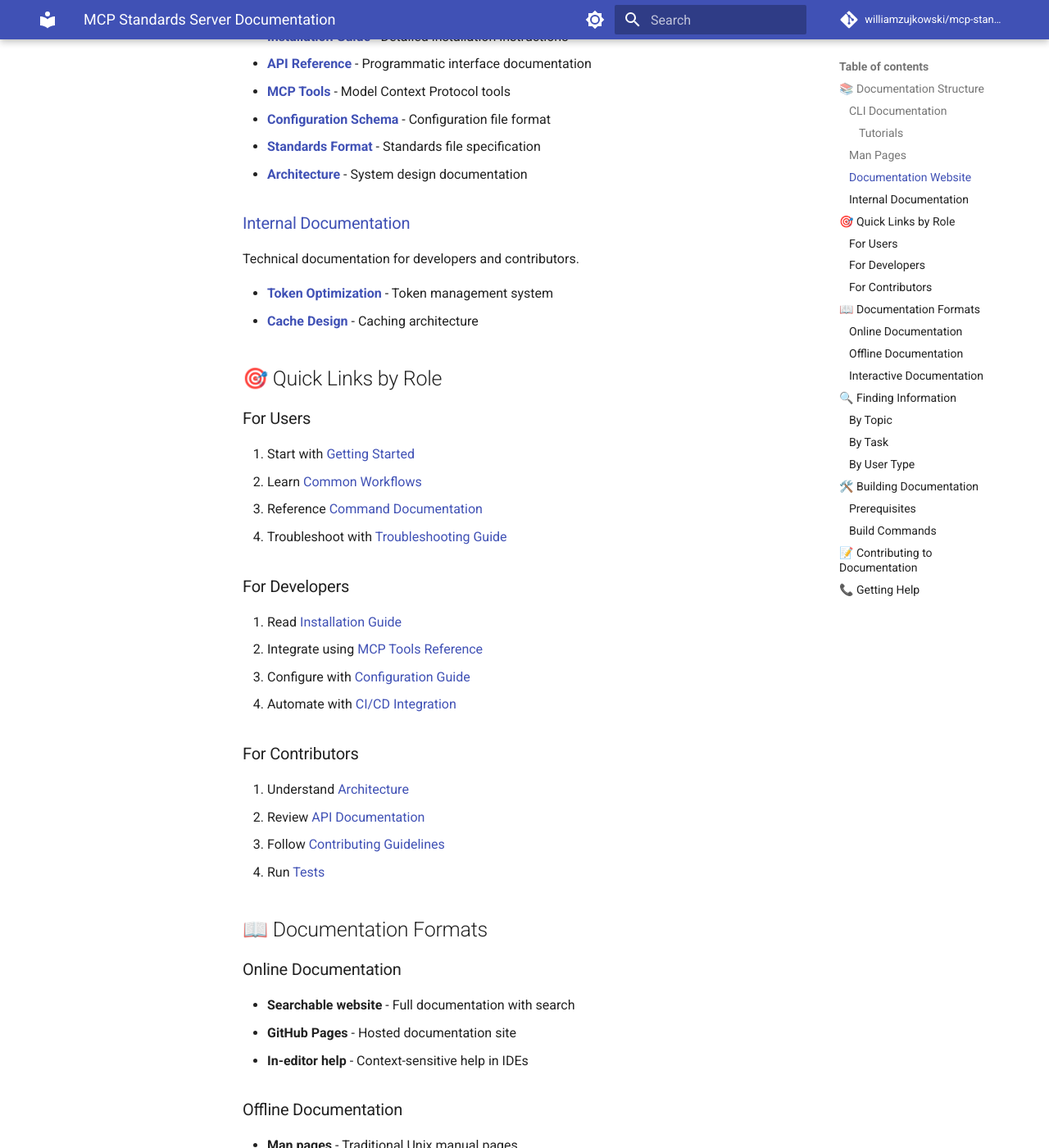
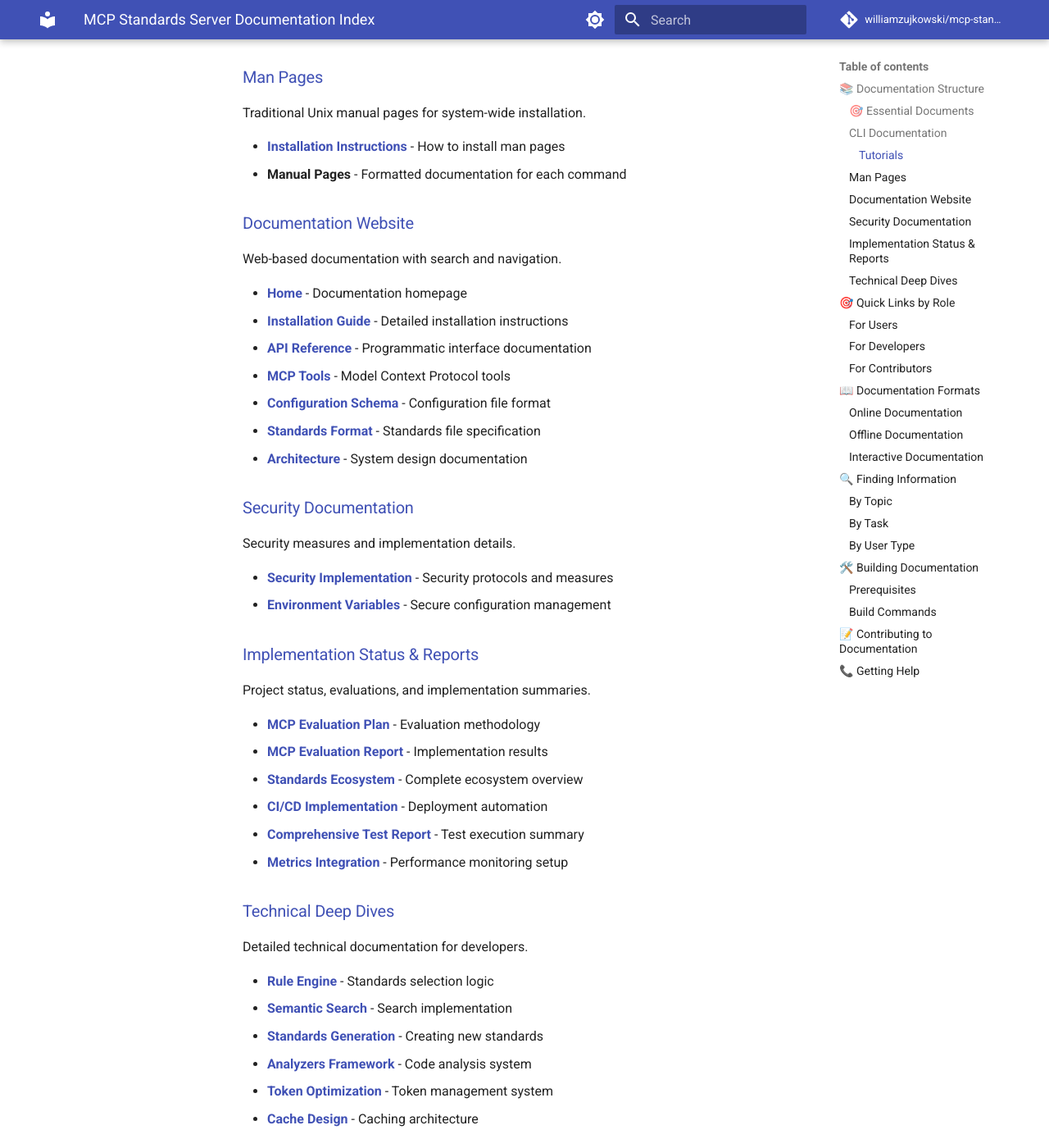
Before and after one commit to williamzujkowski/mcp-standards-server, an MkDocs documentation site: the page built from docs/README.md, in a window 1280 px wide and 1400 px high, scrolled down 1127 px. Shown: the whole window at 82% size. Built offline with MkDocs 1.6.1 and Material for MkDocs 9.7.7, drawn with Linux system fonts in a browser that asks for light colours; comment, search, counter and statistics services are not loaded; the version menu is left out; some of the changed text lies outside the part shown.

Commit message:
docs: Complete unified documentation organization structure
- Fix broken links: CONTRIBUTING.md → CONTRIBUTING_STANDARDS.md, tests/README.md → tests/README_SYNC_TESTS.md
- Add Security Documentation section with security implementation and environment variables
- Add Implementation Status & Reports section with evaluation plans, ecosystem overview, CI/CD docs
- Add Technical Deep Dives section with rule engine, semantic search, and analyzers documentation
- Expand contributor guidance with standards generation and security implementation
- Add role-based navigation for Security Engineers and Standards Authors
- Complete comprehensive documentation index covering all 25+ documentation files

🤖 Generated with [Claude Code](https://claude.ai/code)

Co-Authored-By: Claude <noreply@anthropic.com>

```diff
--- a/docs/README.md
+++ b/docs/README.md
@@ -1,8 +1,20 @@
-# MCP Standards Server Documentation
+# MCP Standards Server Documentation Index
+
+**Last Updated:** 2025-07-16
+**Project Status:** ✅ Fully Operational - Complete standards ecosystem with verified components
 
 Welcome to the comprehensive documentation for the MCP Standards Server. This documentation is organized to help different types of users find the information they need quickly.
 
 ## 📚 Documentation Structure
+
+### 🎯 Essential Documents
+Start here for project overview and current status:
+
+- **[CLAUDE.md](../CLAUDE.md)** - Complete project overview and implementation status
+- **[README.md](../README.md)** - Quick start guide and basic usage
+- **[Standards Complete Catalog](../STANDARDS_COMPLETE_CATALOG.md)** - All 25 available standards
+- **[Web UI Verification Report](../WEB_UI_DEPLOYMENT_VERIFICATION_REPORT.md)** - Web interface deployment guide
+- **[Performance Baseline](../benchmarks/PERFORMANCE_BASELINE.md)** - Current system performance metrics
 
 ### [CLI Documentation](./cli/)
 Command-line interface documentation for end users.
@@ -36,9 +48,29 @@ Web-based documentation with search and navigation.
   - **[Standards Format](./site/api/standards-format.md)** - Standards file specification
 - **[Architecture](./site/architecture/)** - System design documentation
 
-### [Internal Documentation](./internal/)
-Technical documentation for developers and contributors.
+### [Security Documentation](../SECURITY.md)
+Security measures and implementation details.
 
+- **[Security Implementation](../SECURITY_IMPLEMENTATION.md)** - Security protocols and measures
+- **[Environment Variables](../ENVIRONMENT_VARIABLES.md)** - Secure configuration management
+
+### [Implementation Status & Reports](./reports/)
+Project status, evaluations, and implementation summaries.
+
+- **[MCP Evaluation Plan](../MCP_EVALUATION_PLAN.md)** - Evaluation methodology
+- **[MCP Evaluation Report](../MCP_EVALUATION_REPORT.md)** - Implementation results
+- **[Standards Ecosystem](../STANDARDS_ECOSYSTEM.md)** - Complete ecosystem overview
+- **[CI/CD Implementation](../CICD_IMPLEMENTATION_SUMMARY.md)** - Deployment automation
+- **[Comprehensive Test Report](../COMPREHENSIVE_TEST_EXECUTION_REPORT.md)** - Test execution summary
+- **[Metrics Integration](../METRICS_INTEGRATION.md)** - Performance monitoring setup
+
+### [Technical Deep Dives](./technical/)
+Detailed technical documentation for developers.
+
+- **[Rule Engine](../src/core/standards/README_RULE_ENGINE.md)** - Standards selection logic
+- **[Semantic Search](../src/core/standards/README_SEMANTIC_SEARCH.md)** - Search implementation
+- **[Standards Generation](../STANDARDS_GENERATION_GUIDE.md)** - Creating new standards
+- **[Analyzers Framework](../src/analyzers/README.md)** - Code analysis system
 - **[Token Optimization](./token-optimization.md)** - Token management system
 - **[Cache Design](./cache/)** - Caching architecture
 
@@ -59,8 +91,10 @@ Technical documentation for developers and contributors.
 ### For Contributors
 1. Understand [Architecture](./site/architecture/)
 2. Review [API Documentation](./site/api/)
-3. Follow [Contributing Guidelines](../CONTRIBUTING.md)
-4. Run [Tests](../tests/README.md)
+3. Follow [Contributing Guidelines](../CONTRIBUTING_STANDARDS.md)
+4. Run [Tests](../tests/README_SYNC_TESTS.md)
+5. Study [Standards Generation](../STANDARDS_GENERATION_GUIDE.md)
+6. Review [Security Implementation](../SECURITY_IMPLEMENTATION.md)
 
 ## 📖 Documentation Formats
 
@@ -101,7 +135,9 @@ Technical documentation for developers and contributors.
 - **CLI users** → [CLI Documentation](./cli/)
 - **API users** → [API Reference](./site/api/)
 - **DevOps** → [CI/CD Integration](./cli/tutorials/cicd-integration.md)
-- **Contributors** → [Contributing Guidelines](../CONTRIBUTING.md)
+- **Contributors** → [Contributing Guidelines](../CONTRIBUTING_STANDARDS.md)
+- **Security Engineers** → [Security Documentation](../SECURITY.md)
+- **Standards Authors** → [Standards Generation Guide](../STANDARDS_GENERATION_GUIDE.md)
 
 ## 🛠️ Building Documentation
 
@@ -140,7 +176,7 @@ We welcome documentation contributions! Please:
 5. Check for broken links
 6. Submit a pull request
 
-See [Contributing Guidelines](../CONTRIBUTING.md) for more details.
+See [Contributing Guidelines](../CONTRIBUTING_STANDARDS.md) for more details.
 
 ## 📞 Getting Help
 
```
